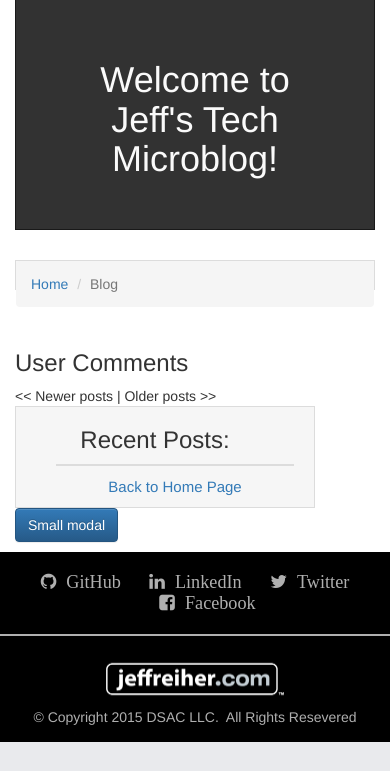
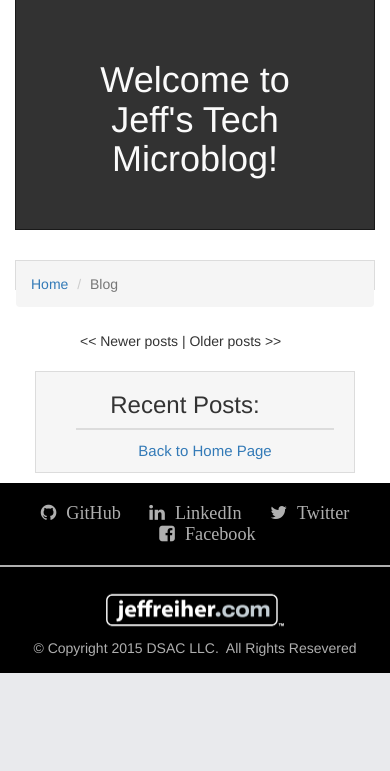
Before and after one commit to jreiher2003/jeff-heroku, a Flask app: page /blog in a window 390 px wide; the page is wider, and only the part inside the window is pictured. Shown: the part 73-844 px from the top of that part. Run offline with Flask 2, Linux system fonts and the light colour scheme; data that the repository does not hold is empty; some libraries are stand-ins or nearby versions.

Commit message:
Update bootsrap grid styles for responsiveness

```diff
--- a/app/static/css/styles.css
+++ b/app/static/css/styles.css
@@ -144,9 +144,10 @@ figcaption {
     line-height:30px;
 }
 .recent__post {
+	text-align: center;
 	background: rgba(245,245,245,.9);
 	height: auto;
-	width: 300px;
+	width: auto;
 	padding-right: 20px;
 }
 ul.recent__post__list {
@@ -242,5 +243,8 @@ pre, textarea {
 	.bottom-footer {
 		width: 50%;
 	}
+	.recent__post {
+		text-align: left;
+	}
 
 }
--- a/app/templates/blog.html
+++ b/app/templates/blog.html
@@ -5,14 +5,14 @@
 {% block section %}
 
 <div class="row">
-	<div class="col-md-12">
+	<div class="col-xs-12 col-md-12">
 		<div class="blog__head">
 			<h1 class="text-center">Welcome to Jeff's Tech Microblog!</h1>
 		</div>
 	</div>
 </div>
 <div class="row">
-	<div class="col-md-12">
+	<div class="col-xs-12 col-md-12">
 		<div class="sub__blog__head blog__head__border">
 			<ul class="breadcrumb">
 				<li><a href="#">Home</a></li>
@@ -28,17 +28,18 @@
 </div>
 <br><br>
 <div class="row">
-
-	<div class="col-md-6 col-md-offset-1">
-		<h3>User Comments</h3>
+	<div class="col-xs-12">
+		<!-- <h3 class="text-center">Jeff's comments</h3> -->
+	</div>
+	<div class="col-xs-12 col-md-6 col-md-offset-1">
 		{% for post in posts.items %}
 
 		<div class="blog-post">
 			<div class="row">
-				<div class="col-md-2">
+				<div class="col-xs-2 col-md-2">
 					<img class="img-responsive thumbnail" src="https://ssl.gstatic.com/accounts/ui/avatar_2x.png" height="75" width="75">
 				</div>
-				<div class="col-md-10 ">
+				<div class="col-xs-10 col-md-10 ">
 					<div class="panel panel-default">
 						<div class="panel-heading">
 							{% if current_user.is_active %}
@@ -59,17 +60,19 @@
 				</div> <!-- end col-md-10 -->
 			</div> <!-- end row -->
 		</div> <!-- end blog-post -->
-		<br><br>
+		<br>
 		{% endfor %}
 		<div class="row">
-			<div class="col-md-6 col-md-offset-4">
+			<div class="col-xs-12 col-xs-offset-2 col-sm-12 col-sm-offset-5 col-md-6 col-md-offset-4">
 		{% if posts.has_prev %}<a href="{{ url_for('blog', page=posts.prev_num) }}">&lt;&lt; Newer posts</a>{% else %}&lt;&lt; Newer posts{% endif %} |
-		{% if posts.has_next %}<a href="{{ url_for('blog', page=posts.next_num) }}">Older posts &gt;&gt;</a>{% else %}Older posts &gt;&gt;{% endif %}
+		{% if posts.has_next %}<a href="{{ url_for('blog', page=posts.next_num) }}">Older posts &gt;&gt;</a>{% else %}Older posts &gt;&gt;{% endif %}<br>
 		</div>
 		</div>
+		<br>
 	</div> <!-- end col-md-6 -->
 
-	<div class="col-md-4 col-md-offset-1">
+	<div class="row">
+	<div class="col-xs-10 col-xs-offset-1 col-md-3 col-md-offset-1">
 		<div class="blog__head__border recent__post">
 			<h3 class="text-center">Recent Posts:</h3>
 			<ul class="recent__post__list">
@@ -82,12 +85,13 @@
 			</ul>
 		</div>
 	</div>
+</div>
 </div><!-- end row -->
 
-<button type="button" class="btn btn-primary" data-toggle="modal" data-target=".bs-example-modal-sm">Small modal</button>
+<!-- <button type="button" class="btn btn-primary" data-toggle="modal" data-target=".bs-example-modal-md">mdall modal</button>
 
-<div class="modal fade bs-example-modal-sm" tabindex="-1" role="dialog" aria-labelledby="mySmallModalLabel">
-  <div class="modal-dialog modal-sm">
+<div class="modal fade bs-example-modal-md" tabindex="-1" role="dialog" aria-labelledby="mymdallModalLabel">
+  <div class="modal-dialog modal-md">
     <div class="modal-content">
 
          <div class="delete">
@@ -102,7 +106,7 @@
 
     </div>
   </div>
-</div>
+</div> -->
 
 
 
```
